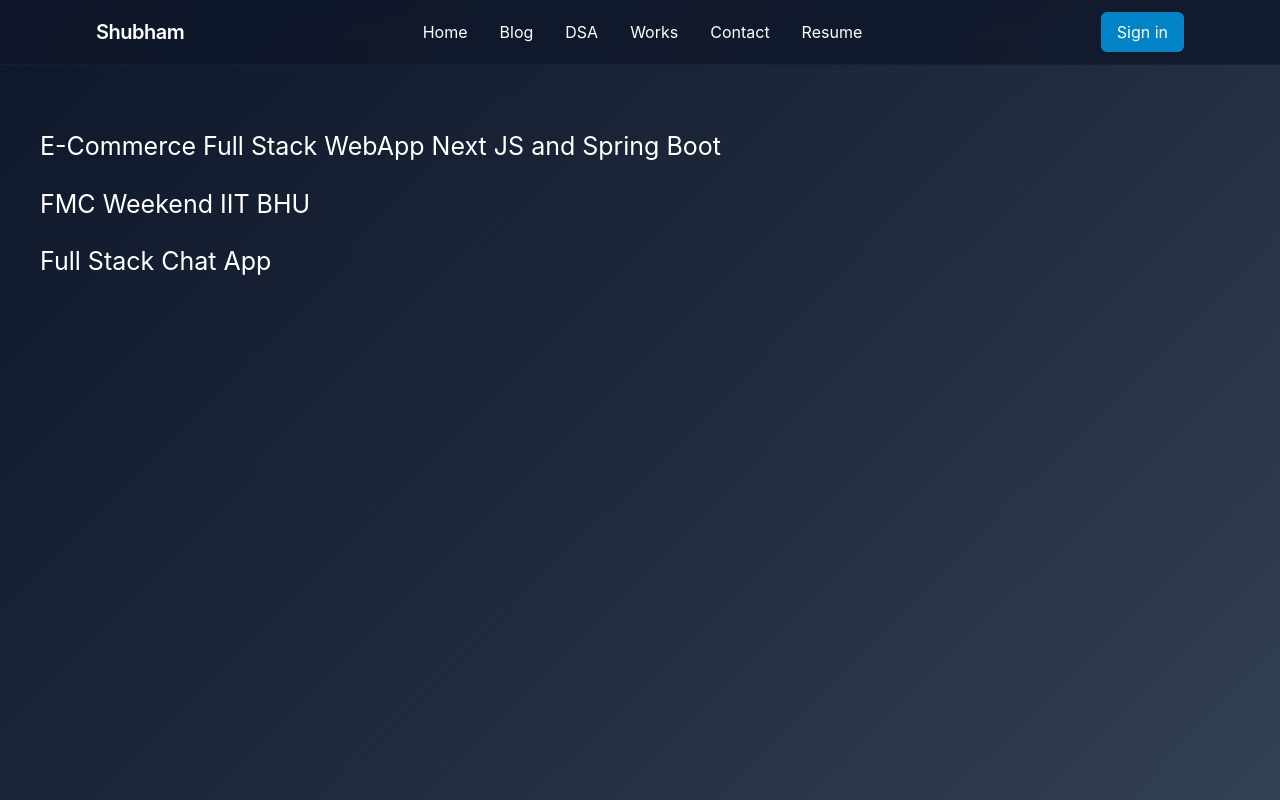
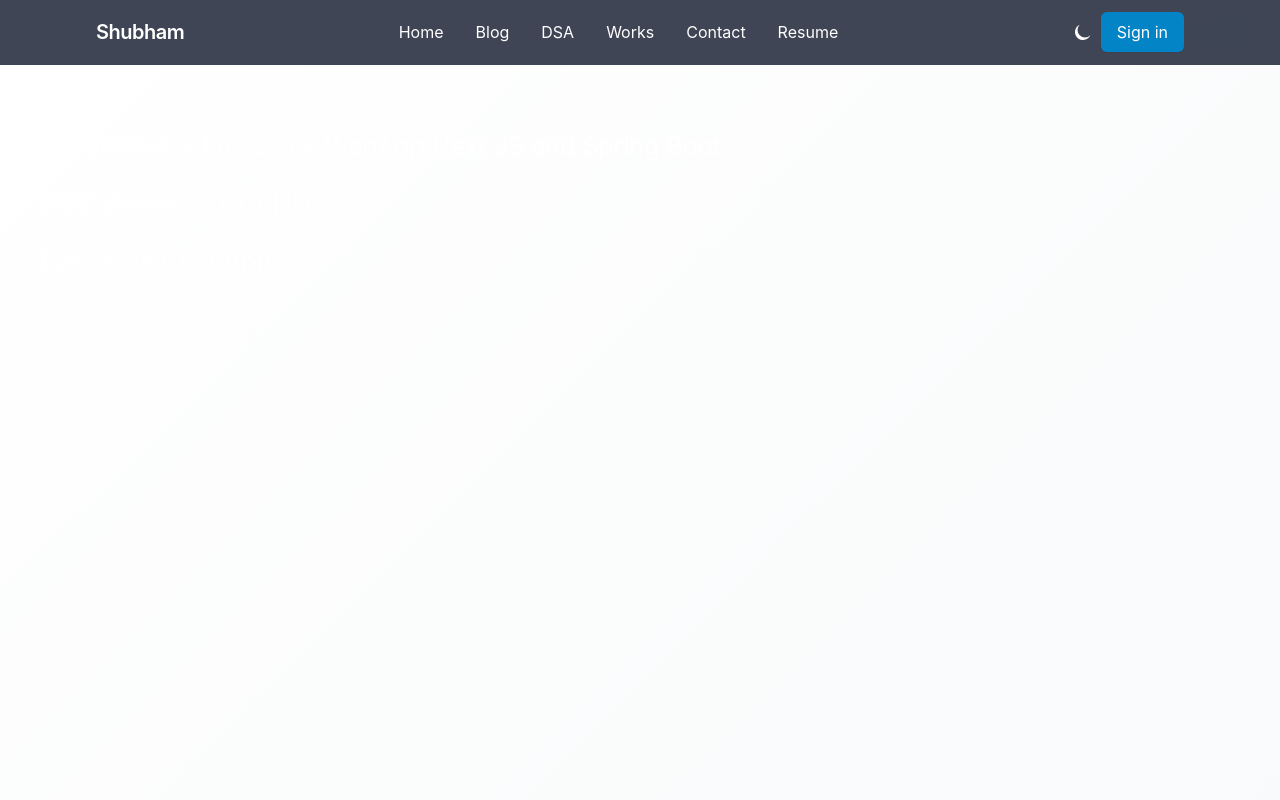
Before and after one commit to shubham21155102/portfolio, a Next.js app in the folder apps/web/: page /work in a window 1280 px wide. Built offline with nearby package versions, Linux system fonts and the light colour scheme.

Commit message:
dark mode

```diff
--- a/apps/web/app/Header.tsx
+++ b/apps/web/app/Header.tsx
@@ -1,9 +1,46 @@
 "use client";
-import React, { useState } from "react";
+import React, { useState, useEffect } from "react";
 import Link from "next/link";
 
 const Header: React.FC = () => {
   const [open, setOpen] = useState(false);
+  const [isDark, setIsDark] = useState(false);
+
+  useEffect(() => {
+    try {
+      const saved = localStorage.getItem("theme");
+      const prefersDark =
+        typeof window !== "undefined" &&
+        window.matchMedia &&
+        window.matchMedia("(prefers-color-scheme: dark)").matches;
+
+      if (saved === "dark" || (!saved && prefersDark)) {
+        document.documentElement.classList.add("dark");
+        setIsDark(true);
+      } else {
+        document.documentElement.classList.remove("dark");
+        setIsDark(false);
+      }
+    } catch (e) {
+      // ignore (server or browsers without localStorage)
+    }
+  }, []);
+
+  const toggleTheme = () => {
+    const next = !isDark;
+    setIsDark(next);
+    try {
+      if (next) {
+        document.documentElement.classList.add("dark");
+        localStorage.setItem("theme", "dark");
+      } else {
+        document.documentElement.classList.remove("dark");
+        localStorage.setItem("theme", "light");
+      }
+    } catch (e) {
+      // ignore
+    }
+  };
 
   const links = [
     { href: "/", label: "Home" },
@@ -41,6 +78,25 @@ const Header: React.FC = () => {
 
           {/* Right side CTA / mobile button */}
           <div className="flex items-center">
+            {/* Theme toggle */}
+            <button
+              aria-label={isDark ? "Switch to light mode" : "Switch to dark mode"}
+              onClick={toggleTheme}
+              className="ml-3 inline-flex items-center justify-center p-2 rounded-md text-white hover:bg-slate-800/60 transition"
+            >
+              {isDark ? (
+                // Sun icon
+                <svg xmlns="http://www.w3.org/2000/svg" className="h-5 w-5" viewBox="0 0 20 20" fill="currentColor">
+                  <path d="M10 3.5a.75.75 0 01.75.75v1.5a.75.75 0 01-1.5 0v-1.5A.75.75 0 0110 3.5zM10 13a3 3 0 100-6 3 3 0 000 6zM4.22 5.47a.75.75 0 011.06 0l1.06 1.06a.75.75 0 11-1.06 1.06L4.22 6.53a.75.75 0 010-1.06zM14.66 13.94a.75.75 0 011.06 0l1.06 1.06a.75.75 0 11-1.06 1.06l-1.06-1.06a.75.75 0 010-1.06zM3.5 10a.75.75 0 01.75-.75h1.5a.75.75 0 010 1.5H4.25A.75.75 0 013.5 10zM13 10a.75.75 0 01.75-.75h1.5a.75.75 0 010 1.5h-1.5A.75.75 0 0113 10zM4.22 14.53a.75.75 0 010-1.06l1.06-1.06a.75.75 0 111.06 1.06l-1.06 1.06a.75.75 0 01-1.06 0zM14.66 6.06a.75.75 0 010 1.06l-1.06 1.06a.75.75 0 11-1.06-1.06l1.06-1.06a.75.75 0 011.06 0z" />
+                </svg>
+              ) : (
+                // Moon icon
+                <svg xmlns="http://www.w3.org/2000/svg" className="h-5 w-5" viewBox="0 0 20 20" fill="currentColor">
+                  <path d="M17.293 13.293A8 8 0 116.707 2.707a7 7 0 0010.586 10.586z" />
+                </svg>
+              )}
+            </button>
+
             <div className="hidden md:block">
               <Link
                 href="/login"
--- a/apps/web/app/globals.css
+++ b/apps/web/app/globals.css
@@ -1,10 +1,31 @@
 :root {
+  /* Light theme defaults */
   --max-width: 1100px;
   --border-radius: 12px;
   --font-mono: ui-monospace, Menlo, Monaco, "Cascadia Mono", "Segoe UI Mono",
     "Roboto Mono", "Oxygen Mono", "Ubuntu Monospace", "Source Code Pro",
     "Fira Mono", "Droid Sans Mono", "Courier New", monospace;
 
+  /* foreground / background as RGB triplets so we can interpolate with rgba/linear-gradient */
+  --foreground-rgb: 17, 24, 39; /* dark text */
+  --background-start-rgb: 255, 255, 255;
+  --background-end-rgb: 249, 250, 251;
+
+  --callout-rgb: 255, 255, 255;
+  --callout-border-rgb: 200, 200, 200;
+  --card-rgb: 255, 255, 255;
+  --card-border-rgb: 226, 232, 240;
+
+  --glow-conic: conic-gradient(
+    from 180deg at 50% 50%,
+    #667eea 0deg,
+    #764ba2 180deg,
+    #f093fb 360deg
+  );
+}
+
+/* Dark theme overrides: add the `dark` class to <html> or <body> to activate */
+.dark {
   --foreground-rgb: 255, 255, 255;
   --background-start-rgb: 15, 23, 42;
   --background-end-rgb: 30, 41, 59;
@@ -13,13 +34,6 @@
   --callout-border-rgb: 108, 108, 108;
   --card-rgb: 100, 100, 100;
   --card-border-rgb: 200, 200, 200;
-
-  --glow-conic: conic-gradient(
-    from 180deg at 50% 50%,
-    #667eea 0deg,
-    #764ba2 180deg,
-    #f093fb 360deg
-  );
 }
 
 * {
@@ -40,11 +54,10 @@ body {
 body {
   color: rgb(var(--foreground-rgb));
   background: linear-gradient(
-      135deg,
-      rgb(15, 23, 42) 0%,
-      rgb(30, 41, 59) 50%,
-      rgb(51, 65, 85) 100%
-    );
+    135deg,
+    rgb(var(--background-start-rgb)) 0%,
+    rgb(var(--background-end-rgb)) 100%
+  );
   min-height: 100vh;
   background-attachment: fixed;
 }
--- a/apps/web/tailwind.config.js
+++ b/apps/web/tailwind.config.js
@@ -1,5 +1,6 @@
 /** @type {import('tailwindcss').Config} */
 module.exports = {
+  darkMode: 'class',
   content: [
     "./app/**/*.{js,ts,jsx,tsx,mdx}",
     "./pages/**/*.{js,ts,jsx,tsx,mdx}",
```
